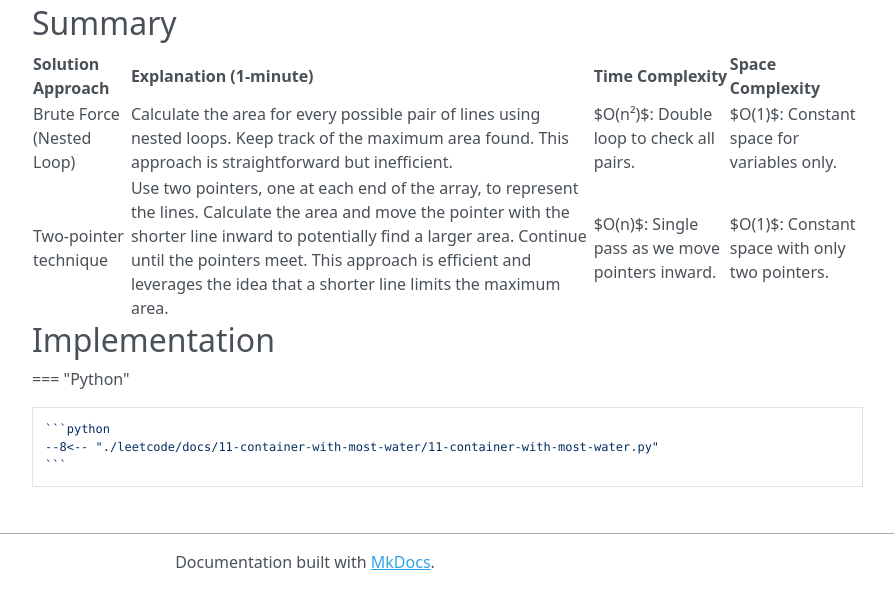
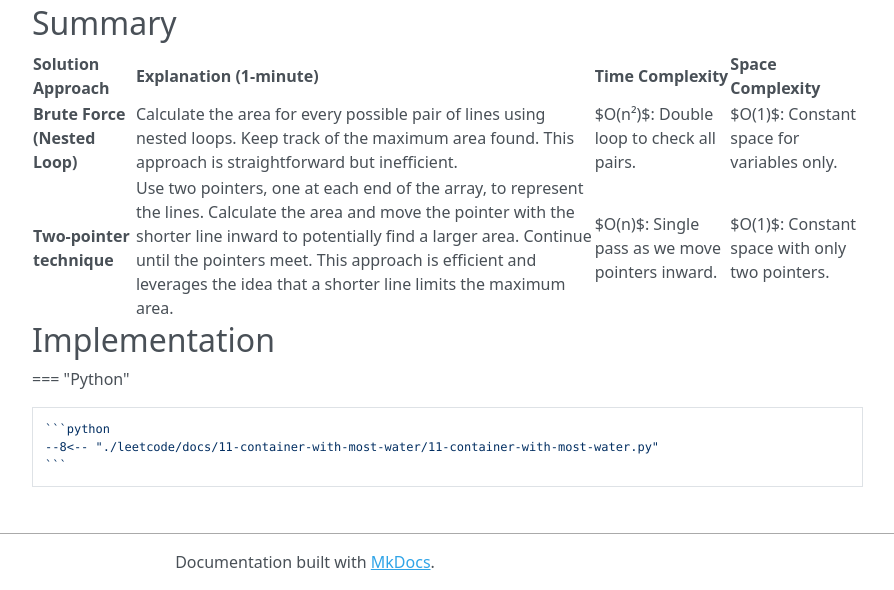
Before and after one commit to kuanchoulai10/leetcode, an MkDocs documentation site: the page built from docs/11-container-with-most-water/README.md, in a window 1280 px wide and 1041 px high. Shown: the part 451-1041 px from the top of the window, without its empty margins (335-1229 px from the left). Built offline with MkDocs 1.6.1, drawn with Linux system fonts in a browser that asks for light colours; nearby versions of some CDN libraries.

```diff
--- a/docs/11-container-with-most-water/README.md
+++ b/docs/11-container-with-most-water/README.md
@@ -6,10 +6,10 @@
 
 
 
-| **Solution Approach** | **Explanation (1-minute)** | **Time Complexity** | **Space Complexity** |
-|---|---|---|---|
-| Brute Force (Nested Loop) | Calculate the area for every possible pair of lines using nested loops. Keep track of the maximum area found. This approach is straightforward but inefficient. | $O(n²)$: Double loop to check all pairs. | $O(1)$: Constant space for variables only. |
-| Two-pointer technique | Use two pointers, one at each end of the array, to represent the lines. Calculate the area and move the pointer with the shorter line inward to potentially find a larger area. Continue until the pointers meet. This approach is efficient and leverages the idea that a shorter line limits the maximum area. | $O(n)$: Single pass as we move pointers inward. | $O(1)$: Constant space with only two pointers. |
+| **Solution Approach**     | **Explanation (1-minute)**                                                                                                                                                                                                                                                                                       | **Time Complexity**                             | **Space Complexity**                           |
+| ------------------------- | ---------------------------------------------------------------------------------------------------------------------------------------------------------------------------------------------------------------------------------------------------------------------------------------------------------------- | ----------------------------------------------- | ---------------------------------------------- |
+| **Brute Force (Nested Loop)** | Calculate the area for every possible pair of lines using nested loops. Keep track of the maximum area found. This approach is straightforward but inefficient.                                                                                                                                                  | $O(n²)$: Double loop to check all pairs.        | $O(1)$: Constant space for variables only.     |
+| **Two-pointer technique**     | Use two pointers, one at each end of the array, to represent the lines. Calculate the area and move the pointer with the shorter line inward to potentially find a larger area. Continue until the pointers meet. This approach is efficient and leverages the idea that a shorter line limits the maximum area. | $O(n)$: Single pass as we move pointers inward. | $O(1)$: Constant space with only two pointers. |
 
 
 
```
